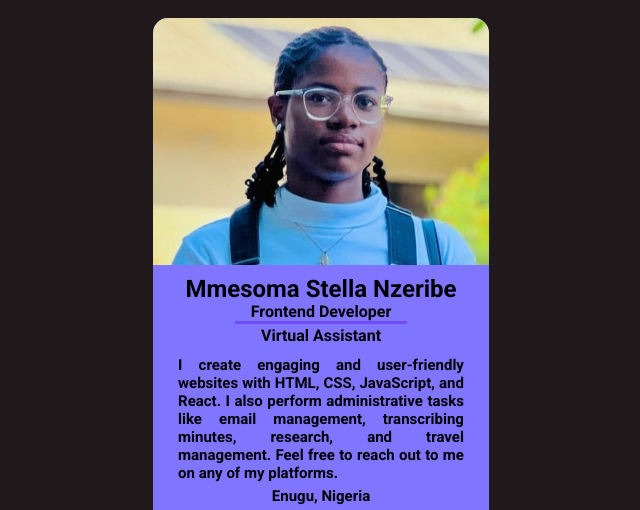
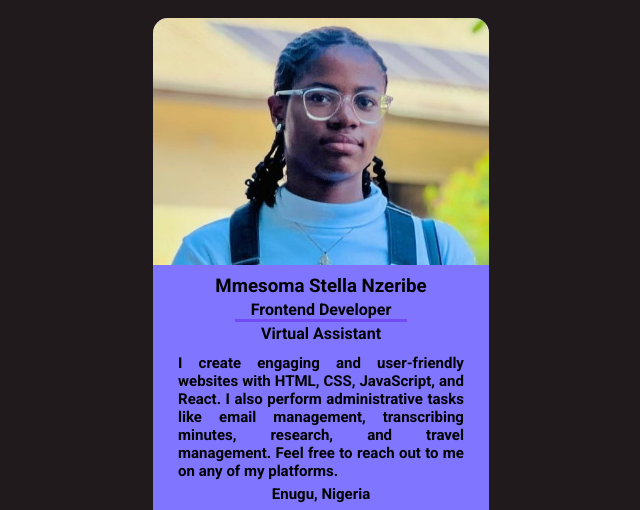
Before and after one commit to Starr365/Digital-Business-Card, a plain HTML site: page index.html in a window 1280 px wide. Shown: the top 510 px of the page, without its empty margins (319-959 px from the left). Drawn offline with Linux system fonts and the light colour scheme.

Commit message:
Add files via upload

```diff
--- a/index.html
+++ b/index.html
@@ -14,7 +14,7 @@
         <div class="card">
             <img class="avatar" src="images/2024.jpg" alt="Profile picture of Mmesoma Stella Nzeribe">
             <div class="info" id="text">
-                <h2>Mmesoma Stella Nzeribe</h2>
+                <h3>Mmesoma Stella Nzeribe</h3>
                 <h4 class="main">Frontend Developer</h4>
                 <h4 class="aux">Virtual Assistant</h4>
                 <p id="about">I create engaging and user-friendly websites with HTML, CSS, JavaScript, and React. I also perform administrative tasks like email management, transcribing minutes, research, and travel management. Feel free to reach out to me on any of my platforms.</p>
@@ -33,7 +33,6 @@
                 </div>
             </div>
         </div>
-    </body>
         <script>
             function updateTime() {
                 const now = new Date();
@@ -44,4 +43,5 @@
             setInterval(updateTime, 1000);
             updateTime();
         </script>
+    </body>
 </html>
--- a/styles.css
+++ b/styles.css
@@ -22,13 +22,13 @@ body {
     margin-right: 25px;
 }
 
-h2 {
+h3 {
     margin-top: 10px;
 }
 
 .main {
     border-bottom: 3px solid #724bf7;
-    margin-top: -20px;
+    margin-top: -15px;
     width: 60%;
     margin-left: auto;
     margin-right: auto;
```
Lines whose indentation alone changed are shown as unchanged.
